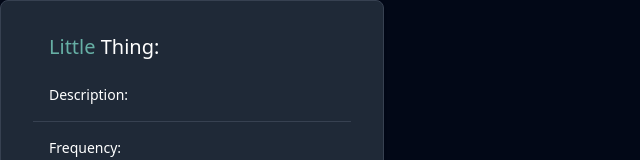
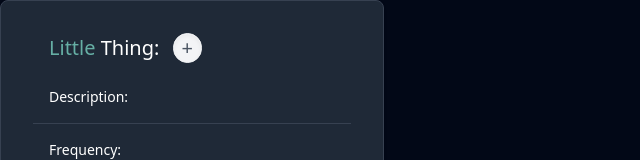
Before and after one commit to sung-kang/littlethings, a React (Vite) app in the folder client/: page /test-components in a window 1280 px wide. Shown: the top 160 px of the page, without its empty margins (0-640 px from the left). Built offline with nearby package versions, Linux system fonts and the light colour scheme; no server answers.

Commit message:
completion progress

```diff
--- a/client/src/components/LittleThingCard.tsx
+++ b/client/src/components/LittleThingCard.tsx
@@ -68,6 +68,21 @@ const LittleThingCard = ({
               <p className="text-xl font-medium text-gray-900 truncate dark:text-white">
                 <span className="text-lt-green-2">Little</span> Thing:{' '}
                 {littlething}
+                <span className="inline-flex items-end ml-2">
+                  <a
+                    href="#_"
+                    className="relative px-2 py-0 overflow-hidden font-medium text-gray-600 bg-gray-100 border border-gray-100 rounded-full shadow-inner group"
+                  >
+                    <span className="absolute top-0 left-0 w-0 h-0 transition-all duration-200 border-t-2 border-gray-600 group-hover:w-full ease"></span>
+                    <span className="absolute bottom-0 right-0 w-0 h-0 transition-all duration-200 border-b-2 border-gray-600 group-hover:w-full ease"></span>
+                    <span className="absolute top-0 left-0 w-full h-0 transition-all duration-300 delay-200 bg-gray-600 group-hover:h-full ease"></span>
+                    <span className="absolute bottom-0 left-0 w-full h-0 transition-all duration-300 delay-200 bg-gray-600 group-hover:h-full ease"></span>
+                    <span className="absolute inset-0 w-full h-full duration-300 delay-300 bg-lt-green-2 opacity-0 group-hover:opacity-100"></span>
+                    <span className="relative transition-colors duration-300 delay-200 group-hover:text-white ease">
+                      +
+                    </span>
+                  </a>
+                </span>
               </p>
             </div>
           </div>
```
